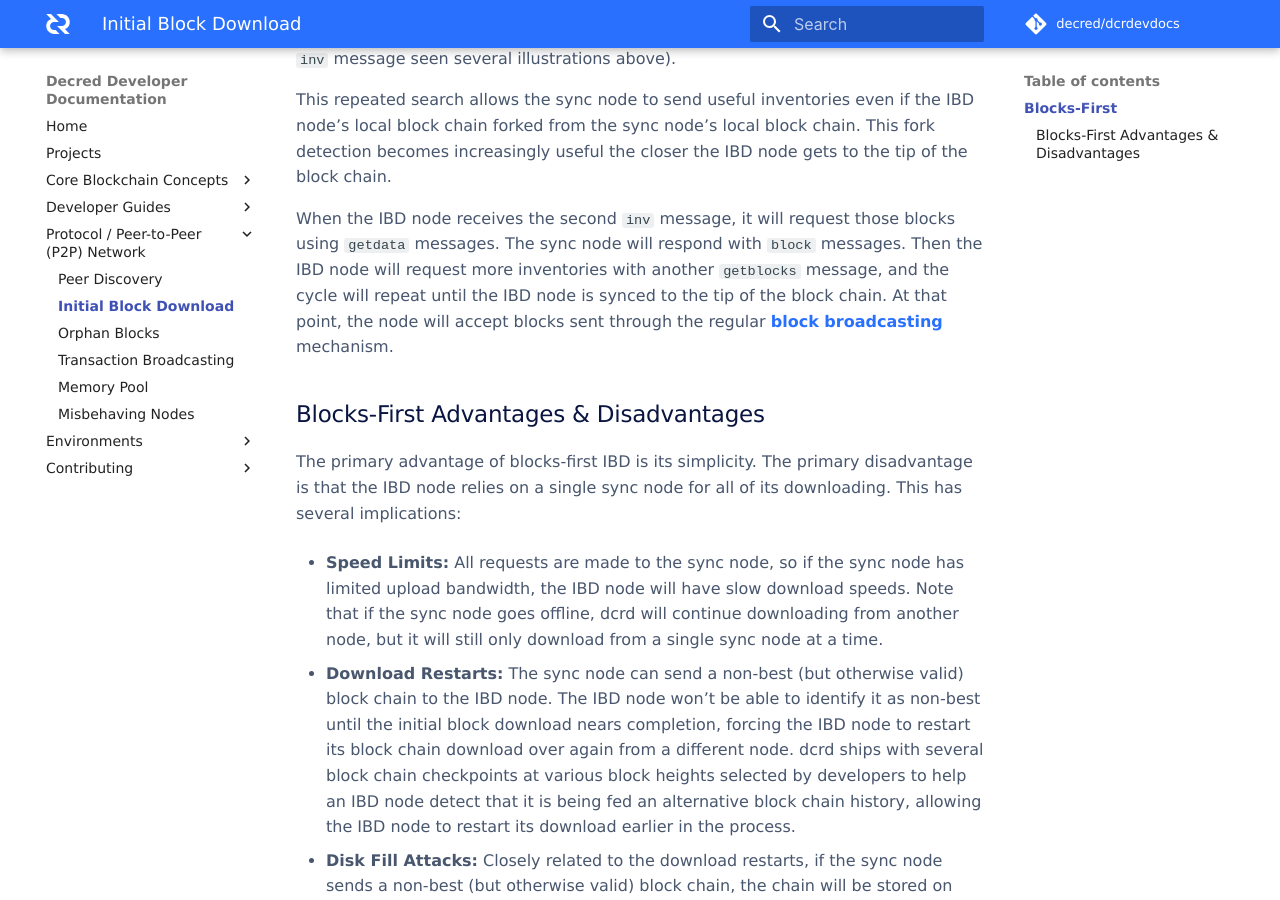
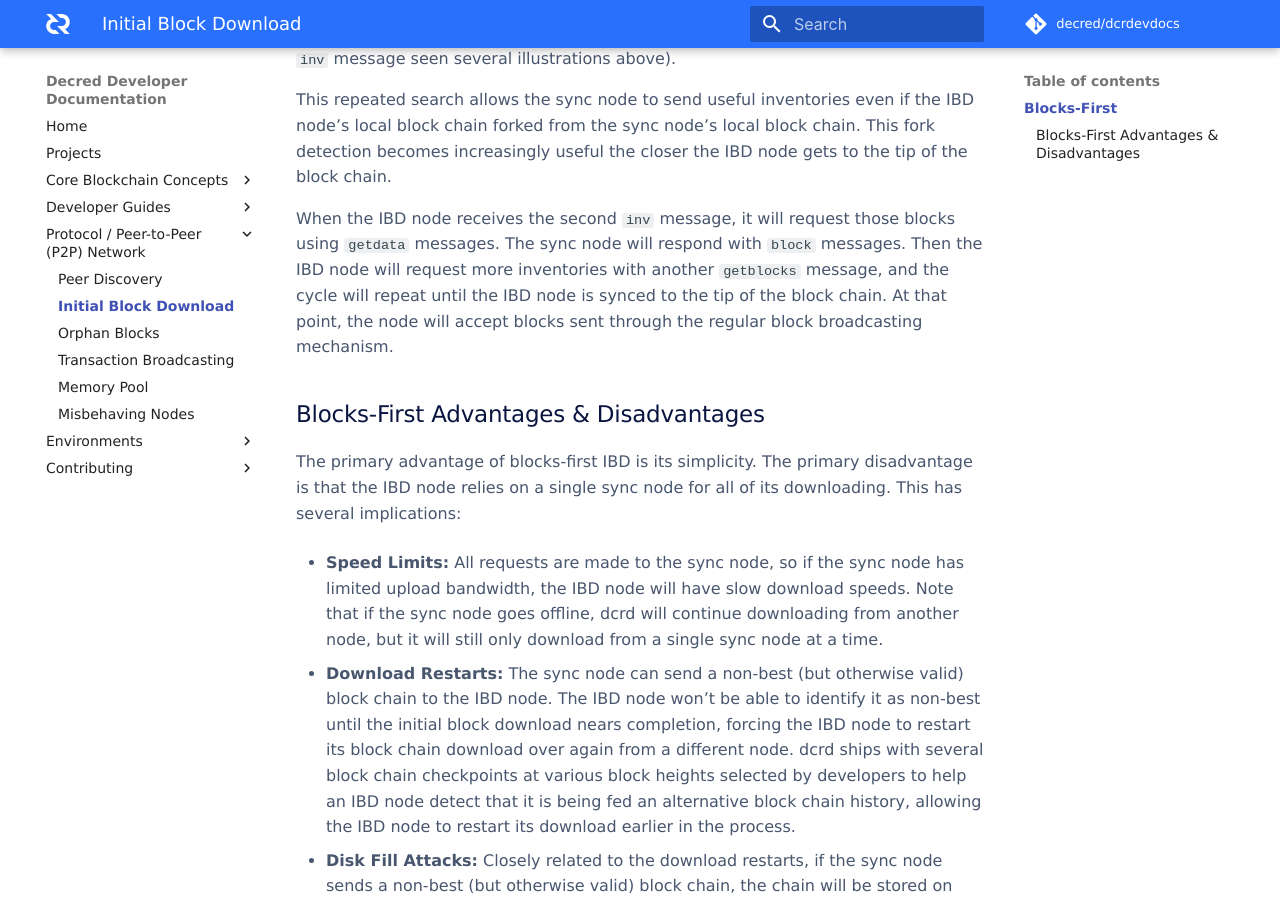
Before and after one commit to decred/dcrdevdocs, an MkDocs documentation site: the page built from docs/protocol-p2p-network/initial-block-download.md, in a window 1280 px wide and 900 px high, scrolled down 3793 px. Built offline with MkDocs 1.6.1 and Material for MkDocs 9.7.7, drawn with Linux system fonts in a browser that asks for light colours; some web fonts are replaced; comment, search, counter and statistics services are not loaded; part of the change alters nothing that is shown.

Commit message:
Remove broken link

```diff
--- a/docs/protocol-p2p-network/initial-block-download.md
+++ b/docs/protocol-p2p-network/initial-block-download.md
@@ -111,7 +111,7 @@ those blocks using `getdata` messages.  The sync node will respond with
 another `getblocks` message, and the cycle will repeat until the IBD
 node is synced to the tip of the block chain.  At that point, the node
 will accept blocks sent through the regular
-[block broadcasting](block-broadcasting.md) mechanism.
+block broadcasting mechanism.
 
 ### Blocks-First Advantages & Disadvantages
 
```
